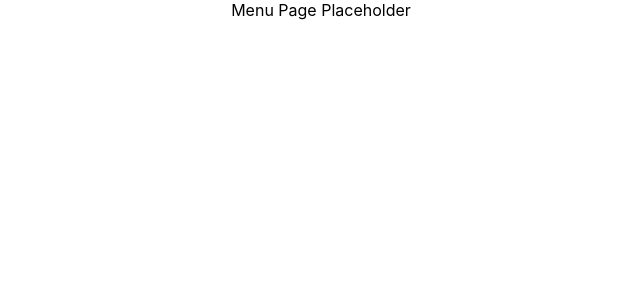
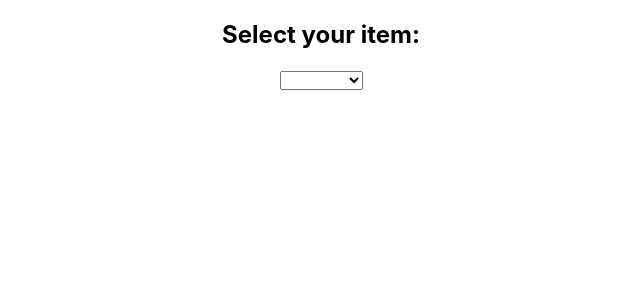
Before and after one commit to AVu120/menu-survey, a React (Create React App) app: page / in a window 1280 px wide. Shown: the top 300 px of the page, without its empty margins (319-959 px from the left). Built offline with nearby package versions, Linux system fonts and the light colour scheme.

Commit message:
Add menu item select field which opens corresponding item survey page.

```diff
--- a/src/App.tsx
+++ b/src/App.tsx
@@ -8,7 +8,7 @@ function App() {
     <div className="App">
       <Router>
         <Switch>
-          <Route exact path="/survey">
+          <Route exact path="/survey/:item">
             <Survey />
           </Route>
           <Route path="/">
--- a/src/pages/menu/Menu.tsx
+++ b/src/pages/menu/Menu.tsx
@@ -1,5 +1,22 @@
+import { useHistory } from "react-router-dom";
+import { itemNameToDisplayName } from "../../utils/dataMappings";
+
 const Menu = () => {
-  return <div>Menu Page Placeholder</div>;
+  const history = useHistory();
+
+  const selectItem = (e: any) => history.push(`/survey/${e.target.value}`);
+
+  return (
+    <div>
+      <h2>Select your item:</h2>
+      <select onChange={selectItem}>
+        <option selected disabled style={{ display: "none" }}></option>
+        {Object.keys(itemNameToDisplayName).map((key: string) => (
+          <option value={key}>{itemNameToDisplayName[key]}</option>
+        ))}
+      </select>
+    </div>
+  );
 };
 
 export default Menu;
--- a/src/pages/survey/Survey.tsx
+++ b/src/pages/survey/Survey.tsx
@@ -1,5 +1,12 @@
+import { useParams } from "react-router-dom";
+
 const Survey = () => {
-  return <div>Survey Page Placeholder</div>;
+  const { item }: { item: string } = useParams();
+  return (
+    <div>
+      <h2>Survey Page for {item}</h2>
+    </div>
+  );
 };
 
 export default Survey;
--- /dev/null
+++ b/src/utils/dataMappings.ts
@@ -0,0 +1,13 @@
+interface Map {
+  [key: string]: string;
+}
+
+/**
+ * Object mapping s3 object names (keys) to how it's displayed to
+ * users in the UI (values).
+ */
+export const itemNameToDisplayName: Map = {
+  "fried-rice": "Fried Rice",
+  noodles: "Noodles",
+  pancakes: "Pancakes",
+};
```
Also changed, not shown: src/App.css (line endings or trailing spaces), src/pages/menu/Menu.module.css (added).
